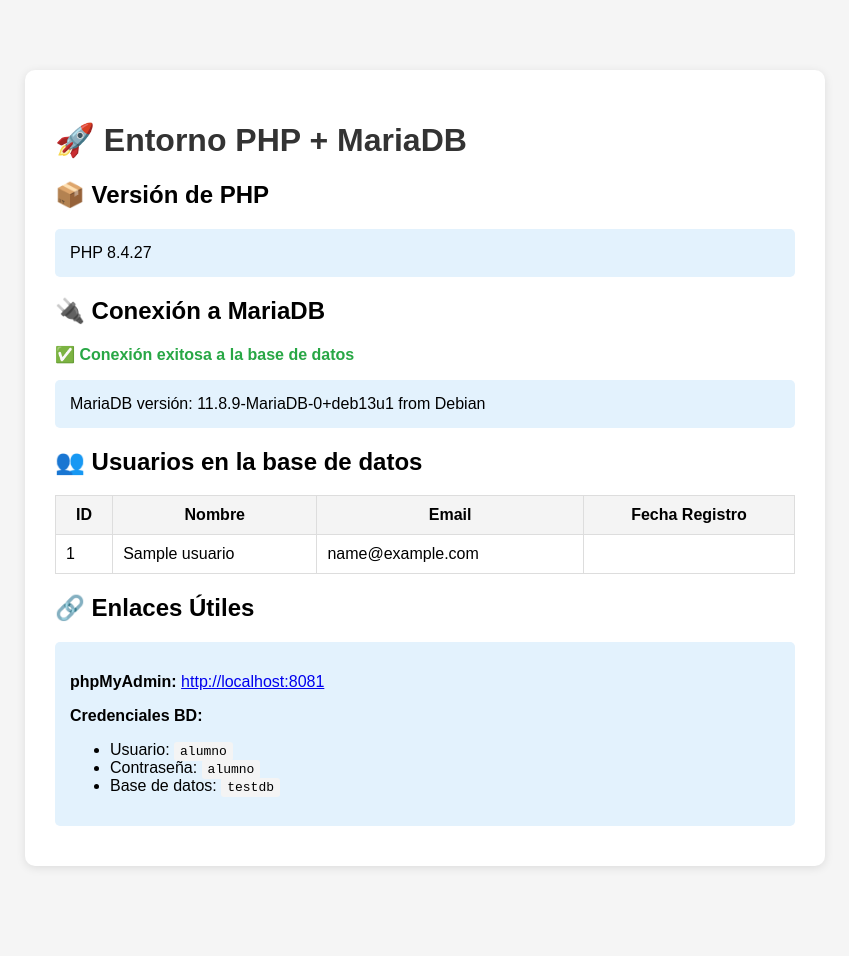
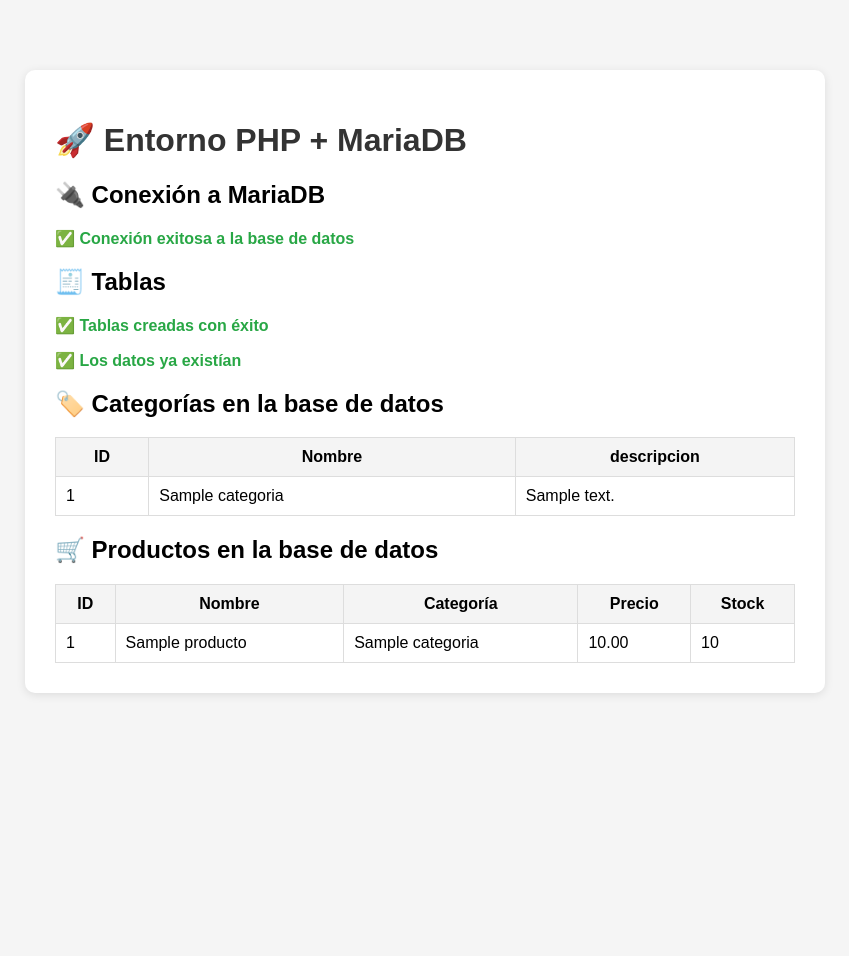
Before and after one commit to memnochdavid/2DAW_DWES_Ejercicios_Tema3, a PHP site: page / in a window 1280 px wide. Shown: the whole page, without its empty margins (215-1064 px from the left). After the commit the page ends 800 px from the top, so only its background shows below. Run offline with PHP 8.4, Linux system fonts and the light colour scheme; tables that the repository leaves empty hold one stand-in row (values such as "Sample post"); data that the repository does not hold is empty.

Commit message:
ej 01 ej 02

```diff
--- a/docker-compose-alumnos.yml
+++ b/docker-compose-alumnos.yml
@@ -8,7 +8,7 @@
     # ✅ CAMBIO AQUÍ: Ya no usa la imagen genérica,
     # sino que construye la tuya propia desde la carpeta indicada.
     build: ./docker_php_config
-    container_name: php_web
+    container_name: php_web2
     ports:
       - "8089:80"
     volumes:
@@ -21,7 +21,7 @@
   # Base de datos MariaDB (Sin cambios)
   db:
     image: mariadb:10.11
-    container_name: mariadb
+    container_name: mariadb2
     ports:
       - "3306:3306"
     environment:
@@ -37,7 +37,7 @@
   # phpMyAdmin (Sin cambios)
   phpmyadmin:
     image: phpmyadmin:latest
-    container_name: phpmyadmin
+    container_name: phpmyadmin2
     ports:
       - "8081:80"
     environment:
--- /dev/null
+++ b/proyecto/assets/css/style.css
@@ -0,0 +1,37 @@
+body {
+    font-family: Arial, sans-serif;
+    max-width: 800px;
+    margin: 50px auto;
+    padding: 20px;
+    background: #f5f5f5;
+}
+.card {
+    background: white;
+    padding: 30px;
+    border-radius: 10px;
+    box-shadow: 0 2px 10px rgba(0,0,0,0.1);
+    margin-bottom: 20px;
+}
+h1 {
+    color: #333;
+}
+.success {
+    color: #28a745;
+    font-weight: bold;
+}
+.error {
+    color: #dc3545;
+    font-weight: bold;
+}
+code {
+    background: #f4f4f4;
+    padding: 2px 6px;
+    border-radius: 3px;
+    font-family: monospace;
+}
+.info {
+    background: #e3f2fd;
+    padding: 15px;
+    border-radius: 5px;
+    margin: 10px 0;
+}
--- /dev/null
+++ b/proyecto/assets/php/conecta.php
@@ -0,0 +1,29 @@
+<?php
+function conexion(
+    $host = 'db',
+    $dbname = 'tienda_frutas',
+    $username = 'root',
+    $password = 'root'
+)
+{
+    try {
+        $pdo = new PDO("mysql:host=$host;dbname=$dbname;charset=utf8mb4", $username, $password);
+        $pdo->setAttribute(PDO::ATTR_ERRMODE, PDO::ERRMODE_EXCEPTION);
+
+        echo "<p class='success'>✅ Conexión exitosa a la base de datos</p>";
+
+        // Obtener versión de MariaDB
+//        $version = $pdo->query('SELECT VERSION()')->fetchColumn();
+//        echo "<p class='info'>MariaDB versión: $version</p>";
+        return $pdo;
+
+    } catch(PDOException $e) {
+        echo "<p class='error'>❌ Error de conexión: " . $e->getMessage() . "</p>";
+        echo "<div class='info'>";
+        echo "<strong>Verifica que:</strong><br>";
+        echo "- Los contenedores estén corriendo: <code>docker compose -f docker-compose-alumnos.yml ps</code><br>";
+        echo "- El servicio de base de datos esté disponible<br>";
+        echo "- Las credenciales sean correctas";
+        echo "</div>";
+    }
+}
--- /dev/null
+++ b/proyecto/assets/php/creaTablas.php
@@ -0,0 +1,52 @@
+<?php
+function creaTablas($pdo)
+{
+    try {
+        // Crear tabla del ejercicio 01 del tema 3
+        $pdo->exec("
+                CREATE TABLE IF NOT EXISTS categorias (
+                    id INT AUTO_INCREMENT PRIMARY KEY,
+                    nombre VARCHAR(100) NOT NULL UNIQUE,
+                    descripcion TEXT
+                );
+
+                CREATE TABLE IF NOT EXISTS usuarios (
+                    id INT AUTO_INCREMENT PRIMARY KEY,
+                    nombre VARCHAR(100) NOT NULL,
+                    email VARCHAR(100) NOT NULL UNIQUE,
+                    contraseña VARCHAR(255) NOT NULL -- 255 para almacenar contraseñas hasheadas
+                );
+
+                CREATE TABLE IF NOT EXISTS productos (
+                    id INT AUTO_INCREMENT PRIMARY KEY,
+                    nombre VARCHAR(100) NOT NULL,
+                    categoria_id INT NOT NULL,
+                    precio DECIMAL(10, 2) NOT NULL, -- Ej. 99999999.99
+                    stock INT NOT NULL DEFAULT 0,
+
+                    -- Clave foránea: Conecta productos con categorias
+                    -- ON DELETE RESTRICT: Impide borrar una categoría si tiene productos asociados
+                    FOREIGN KEY (categoria_id) REFERENCES categorias(id) ON DELETE RESTRICT
+                );
+                CREATE TABLE IF NOT EXISTS pedidos (
+                    id INT AUTO_INCREMENT PRIMARY KEY,
+                    usuario_id INT, -- Puede ser NULL si el usuario se elimina
+                    fecha TIMESTAMP NOT NULL DEFAULT CURRENT_TIMESTAMP,
+                    total DECIMAL(10, 2) NOT NULL,
+                    FOREIGN KEY (usuario_id) REFERENCES usuarios(id) ON DELETE SET NULL
+                );
+
+            ");
+
+        echo "<p class='success'>✅ Tablas creadas con éxito</p>";
+
+        return $pdo;
+
+    } catch(PDOException $e) {
+        echo "<p class='error'>❌ Error creación: " . $e->getMessage() . "</p>";
+    }
+
+
+
+
+}
--- /dev/null
+++ b/proyecto/assets/php/muestraCategorias.php
@@ -0,0 +1,26 @@
+<?php
+function muestraCategorias($pdo)
+{
+    echo "<h2>🏷️ Categorías en la base de datos</h2>";
+    $stmt = $pdo->query("SELECT * FROM categorias ORDER BY id");
+    $categorias = $stmt->fetchAll(PDO::FETCH_ASSOC);
+
+    if (count($categorias) > 0) {
+        echo "<table style='width: 100%; border-collapse: collapse;'>";
+        echo "<tr style='background: #f4f4f4;'>";
+        echo "<th style='padding: 10px; border: 1px solid #ddd;'>ID</th>";
+        echo "<th style='padding: 10px; border: 1px solid #ddd;'>Nombre</th>";
+        echo "<th style='padding: 10px; border: 1px solid #ddd;'>descripcion</th>";
+        echo "</tr>";
+
+        foreach ($categorias as $cat) {
+            echo "<tr>";
+            echo "<td style='padding: 10px; border: 1px solid #ddd;'>{$cat['id']}</td>";
+            echo "<td style='padding: 10px; border: 1px solid #ddd;'>{$cat['nombre']}</td>";
+            echo "<td style='padding: 10px; border: 1px solid #ddd;'>{$cat['descripcion']}</td>";
+            echo "</tr>";
+        }
+
+        echo "</table>";
+    }
+}
--- /dev/null
+++ b/proyecto/assets/php/muestraProductos.php
@@ -0,0 +1,30 @@
+<?php
+function muestraProductos($pdo)
+{
+    echo "<h2>🛒 Productos en la base de datos</h2>";
+    $stmt = $pdo->query("SELECT productos.*, categorias.nombre as cat_name FROM productos, categorias WHERE productos.categoria_id =categorias.id ORDER BY id");
+    $productos = $stmt->fetchAll(PDO::FETCH_ASSOC);
+
+    if (count($productos) > 0) {
+        echo "<table style='width: 100%; border-collapse: collapse;'>";
+        echo "<tr style='background: #f4f4f4;'>";
+        echo "<th style='padding: 10px; border: 1px solid #ddd;'>ID</th>";
+        echo "<th style='padding: 10px; border: 1px solid #ddd;'>Nombre</th>";
+        echo "<th style='padding: 10px; border: 1px solid #ddd;'>Categoría</th>";
+        echo "<th style='padding: 10px; border: 1px solid #ddd;'>Precio</th>";
+        echo "<th style='padding: 10px; border: 1px solid #ddd;'>Stock</th>";
+        echo "</tr>";
+
+        foreach ($productos as $prod) {
+            echo "<tr>";
+            echo "<td style='padding: 10px; border: 1px solid #ddd;'>{$prod['id']}</td>";
+            echo "<td style='padding: 10px; border: 1px solid #ddd;'>{$prod['nombre']}</td>";
+            echo "<td style='padding: 10px; border: 1px solid #ddd;'>{$prod['cat_name']}</td>";
+            echo "<td style='padding: 10px; border: 1px solid #ddd;'>{$prod['precio']}</td>";
+            echo "<td style='padding: 10px; border: 1px solid #ddd;'>{$prod['stock']}</td>";
+            echo "</tr>";
+        }
+
+        echo "</table>";
+    }
+}
--- /dev/null
+++ b/proyecto/assets/php/rellenaTablas.php
@@ -0,0 +1,53 @@
+<?php
+function rellenaTablas($pdo)
+{
+    try {
+        $count = $pdo->query("SELECT COUNT(*) FROM categorias")->fetchColumn();
+        if ($count == 0) {
+            $pdo->exec("
+                INSERT INTO categorias (nombre, descripcion) VALUES
+                ('Cítricos', 'Frutas ricas en vitamina C, de sabor ácido.'),
+                ('Frutas Rojas', 'Frutas del bosque y bayas, ricas en antioxidantes.'),
+                ('Tropicales', 'Frutas de climas cálidos y exóticos.');
+            ");
+            echo "<p class='success'>✅ Datos de ejemplo insertados en Categorías</p>";
+        }else{
+            echo "<p class='success'>✅ Los datos ya existían</p>";
+
+        }
+
+
+        $count = $pdo->query("SELECT COUNT(*) FROM productos")->fetchColumn();
+        if ($count == 0) {
+            $pdo->exec("
+                INSERT INTO productos (nombre, categoria_id, precio, stock) VALUES
+                -- Cítricos (categoria_id = 1)
+                ('Naranja', 1, 1.50, 100),
+                ('Limón', 1, 1.20, 80),
+                ('Mandarina', 1, 1.80, 120),
+
+                -- Frutas Rojas (categoria_id = 2)
+                ('Fresa', 2, 4.50, 50),
+                ('Arándano', 2, 5.00, 40),
+                ('Frambuesa', 2, 6.00, 30),
+
+                -- Tropicales (categoria_id = 3)
+                ('Mango', 3, 2.50, 60),
+                ('Piña', 3, 3.00, 45),
+                ('Papaya', 3, 2.80, 35),
+                ('Kiwi', 3, 2.20, 70);
+            ");
+            echo "<p class='success'>✅ Datos de ejemplo insertados en Productos</p>";
+        }
+        return $pdo;
+
+    } catch(PDOException $e) {
+        echo "<p class='error'>❌ Error creación: " . $e->getMessage() . "</p>";
+        return $pdo;
+    }
+
+
+
+
+
+}
--- a/proyecto/index.php
+++ b/proyecto/index.php
@@ -1,145 +1,51 @@
 <!DOCTYPE html>
 <html lang="es">
+<header>
+    <link rel="stylesheet" href="./assets/css/style.css">
+</header>
 <head>
     <meta charset="UTF-8">
     <meta name="viewport" content="width=device-width, initial-scale=1.0">
-    <title>Ejemplo PHP + MariaDB</title>
-    <style>
-        body {
-            font-family: Arial, sans-serif;
-            max-width: 800px;
-            margin: 50px auto;
-            padding: 20px;
-            background: #f5f5f5;
-        }
-        .card {
-            background: white;
-            padding: 30px;
-            border-radius: 10px;
-            box-shadow: 0 2px 10px rgba(0,0,0,0.1);
-            margin-bottom: 20px;
-        }
-        h1 {
-            color: #333;
-        }
-        .success {
-            color: #28a745;
-            font-weight: bold;
-        }
-        .error {
-            color: #dc3545;
-            font-weight: bold;
-        }
-        code {
-            background: #f4f4f4;
-            padding: 2px 6px;
-            border-radius: 3px;
-            font-family: monospace;
-        }
-        .info {
-            background: #e3f2fd;
-            padding: 15px;
-            border-radius: 5px;
-            margin: 10px 0;
-        }
-    </style>
+    <title>2DAW Desarrollo web en entorno servidor (PHP + MariaDB)</title>
 </head>
 <body>
     <div class="card">
         <h1>🚀 Entorno PHP + MariaDB</h1>
-
         <?php
-        // Información de PHP
-        echo "<h2>📦 Versión de PHP</h2>";
-        echo "<p class='info'>PHP " . phpversion() . "</p>";
-
-        // Conexión a la base de datos
-        echo "<h2>🔌 Conexión a MariaDB</h2>";
-
-        $host = 'db';  // Nombre del servicio en docker-compose
-        $dbname = 'testdb';
-        $username = 'alumno';
-        $password = 'alumno';
-
-        try {
-            $pdo = new PDO("mysql:host=$host;dbname=$dbname;charset=utf8mb4", $username, $password);
-            $pdo->setAttribute(PDO::ATTR_ERRMODE, PDO::ERRMODE_EXCEPTION);
-
-            echo "<p class='success'>✅ Conexión exitosa a la base de datos</p>";
-
-            // Obtener versión de MariaDB
-            $version = $pdo->query('SELECT VERSION()')->fetchColumn();
-            echo "<p class='info'>MariaDB versión: $version</p>";
-
-            // Crear tabla de ejemplo si no existe
-            $pdo->exec("
-                CREATE TABLE IF NOT EXISTS usuarios (
-                    id INT AUTO_INCREMENT PRIMARY KEY,
-                    nombre VARCHAR(100) NOT NULL,
-                    email VARCHAR(100) NOT NULL,
-                    fecha_registro TIMESTAMP DEFAULT CURRENT_TIMESTAMP
-                )
-            ");
-
-            // Insertar datos de ejemplo si la tabla está vacía
-            $count = $pdo->query("SELECT COUNT(*) FROM usuarios")->fetchColumn();
-            if ($count == 0) {
-                $pdo->exec("
-                    INSERT INTO usuarios (nombre, email) VALUES
-                    ('Juan Pérez', 'juan@ejemplo.com'),
-                    ('María García', 'maria@ejemplo.com'),
-                    ('Carlos López', 'carlos@ejemplo.com')
-                ");
-                echo "<p class='success'>✅ Datos de ejemplo insertados</p>";
-            }
-
-            // Mostrar usuarios
-            echo "<h2>👥 Usuarios en la base de datos</h2>";
-            $stmt = $pdo->query("SELECT * FROM usuarios ORDER BY id");
-            $usuarios = $stmt->fetchAll(PDO::FETCH_ASSOC);
-
-            if (count($usuarios) > 0) {
-                echo "<table style='width: 100%; border-collapse: collapse;'>";
-                echo "<tr style='background: #f4f4f4;'>";
-                echo "<th style='padding: 10px; border: 1px solid #ddd;'>ID</th>";
-                echo "<th style='padding: 10px; border: 1px solid #ddd;'>Nombre</th>";
-                echo "<th style='padding: 10px; border: 1px solid #ddd;'>Email</th>";
-                echo "<th style='padding: 10px; border: 1px solid #ddd;'>Fecha Registro</th>";
-                echo "</tr>";
-
-                foreach ($usuarios as $usuario) {
-                    echo "<tr>";
-                    echo "<td style='padding: 10px; border: 1px solid #ddd;'>{$usuario['id']}</td>";
-                    echo "<td style='padding: 10px; border: 1px solid #ddd;'>{$usuario['nombre']}</td>";
-                    echo "<td style='padding: 10px; border: 1px solid #ddd;'>{$usuario['email']}</td>";
-                    echo "<td style='padding: 10px; border: 1px solid #ddd;'>{$usuario['fecha_registro']}</td>";
-                    echo "</tr>";
-                }
-
-                echo "</table>";
-            }
-
-        } catch(PDOException $e) {
-            echo "<p class='error'>❌ Error de conexión: " . $e->getMessage() . "</p>";
-            echo "<div class='info'>";
-            echo "<strong>Verifica que:</strong><br>";
-            echo "- Los contenedores estén corriendo: <code>docker compose -f docker-compose-alumnos.yml ps</code><br>";
-            echo "- El servicio de base de datos esté disponible<br>";
-            echo "- Las credenciales sean correctas";
-            echo "</div>";
-        }
+        //INCLUDES
+        include './assets/php/conecta.php';
+        include './assets/php/creaTablas.php';
+        include './assets/php/rellenaTablas.php';
+        include './assets/php/muestraCategorias.php';
+        include './assets/php/muestraProductos.php';
         ?>
 
-        <h2>🔗 Enlaces Útiles</h2>
-        <div class="info">
-            <p><strong>phpMyAdmin:</strong> <a href="http://localhost:8081" target="_blank">http://localhost:8081</a></p>
-            <p><strong>Credenciales BD:</strong></p>
-            <ul>
-                <li>Usuario: <code>alumno</code></li>
-                <li>Contraseña: <code>alumno</code></li>
-                <li>Base de datos: <code>testdb</code></li>
-            </ul>
-        </div>
+        <h2>🔌 Conexión a MariaDB</h2>
+        <?php
+        //conexión a la bd
+        $host = 'db';
+        $dbname = 'tienda_frutas';
+        $username = 'root';
+        $password = 'root';
+        $pdo = conexion($host, $dbname, $username, $password);
+        ?>
+        <h2>🧾 Tablas</h2>
+        <?php
+        //ejericio 01
+        // Crear tabla de ejemplo si no existe
+        creaTablas($pdo);
+
+        //ejercicio 02
+        //rellena tablas si están vacías
+        rellenaTablas($pdo);
+
+        //muestra las categorías que existen
+        muestraCategorias($pdo);
+
+        //muestra los prods si existen
+        muestraProductos($pdo);
+        ?>
+
     </div>
 </body>
 </html>
```
Also changed, not shown: proyecto/assets/php/usuariosEjemplo.php (added, +53 -0 lines).
